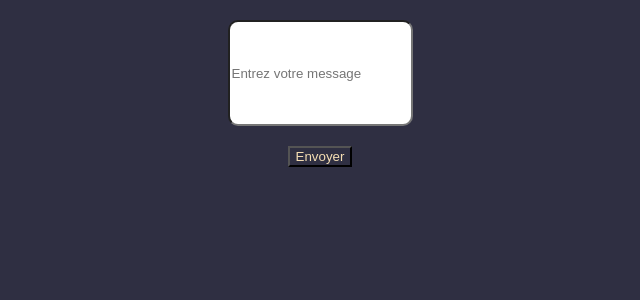
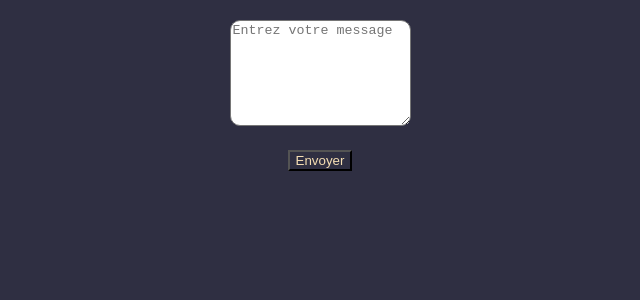
Before and after one commit to alexissengangabo07/nodejs-chat-app, a React (Create React App) app in the folder client/: page / in a window 1280 px wide. Shown: the top 300 px of the page, without its empty margins (320-960 px from the left). Built offline with nearby package versions, Linux system fonts and the light colour scheme.

Commit message:
Style texteArea

```diff
--- a/client/src/components/FormClient.js
+++ b/client/src/components/FormClient.js
@@ -5,7 +5,7 @@
     return(
         <div className="container">
             <form action="Form">
-                <input type="text" className="input" placeholder="Entrez votre message"/>
+                <textarea type="text" className="input" placeholder="Entrez votre message"></textarea>
             </form>
             <button className="Envoyer">Envoyer</button>
 
```
